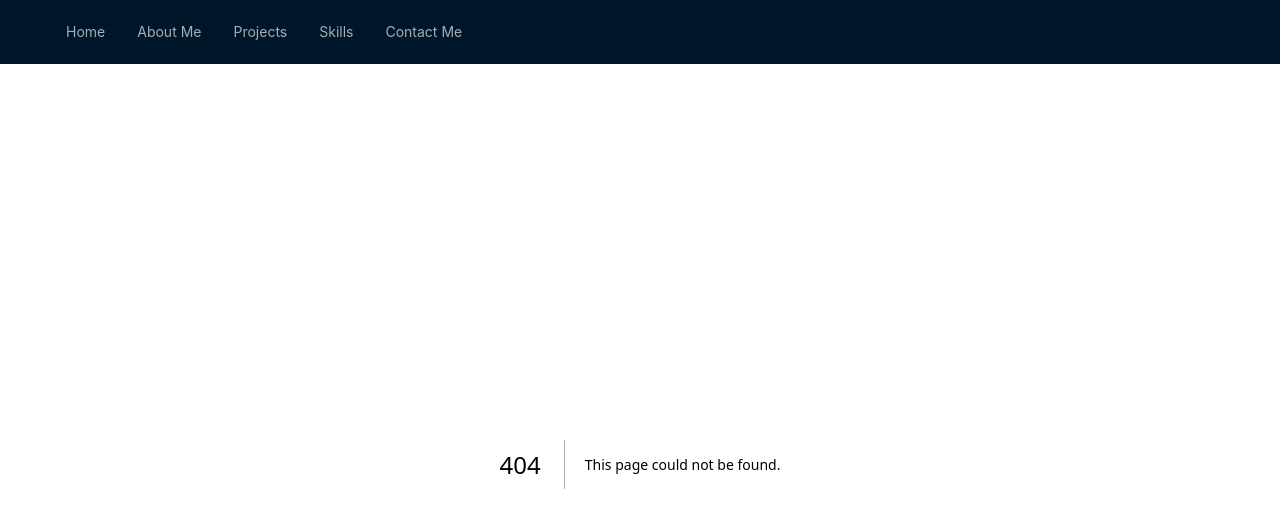
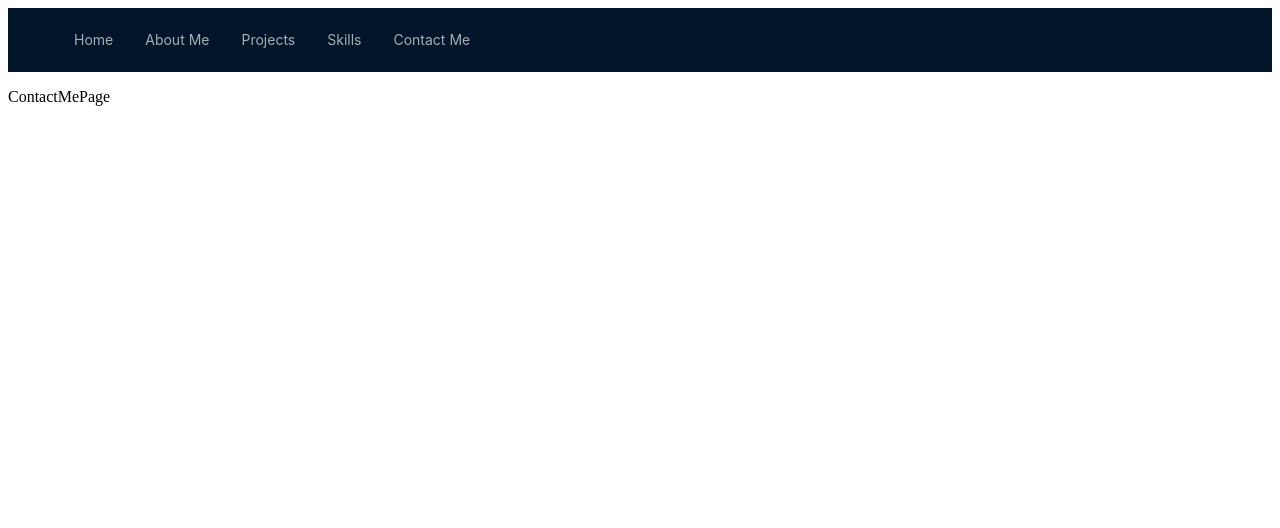
Before and after one commit to matine-gh/portfolio, a Next.js app: page /contact-me in a window 1280 px wide. Before the commit this address had no page. Shown: the top 528 px of the page. Built offline with nearby package versions, Linux system fonts and the light colour scheme; what @ant-design/nextjs-registry would draw is missing.

Commit message:
init pages

```diff
--- /dev/null
+++ b/src/app/(pages)/about-me/page.tsx
@@ -0,0 +1,3 @@
+export default function AboutMePage() {
+  return <p>AboutMePage</p>;
+}
--- /dev/null
+++ b/src/app/(pages)/contact-me/page.tsx
@@ -0,0 +1,3 @@
+export default function ContactMePage() {
+  return <p>ContactMePage</p>;
+}
--- /dev/null
+++ b/src/app/(pages)/projects/page.tsx
@@ -0,0 +1,3 @@
+export default function ProjectsPage() {
+  return <p>ProjectsPage</p>;
+}
--- /dev/null
+++ b/src/app/(pages)/skills/page.tsx
@@ -0,0 +1,3 @@
+export default function SkillsPage() {
+  return <p>SkillsPage</p>;
+}
```
